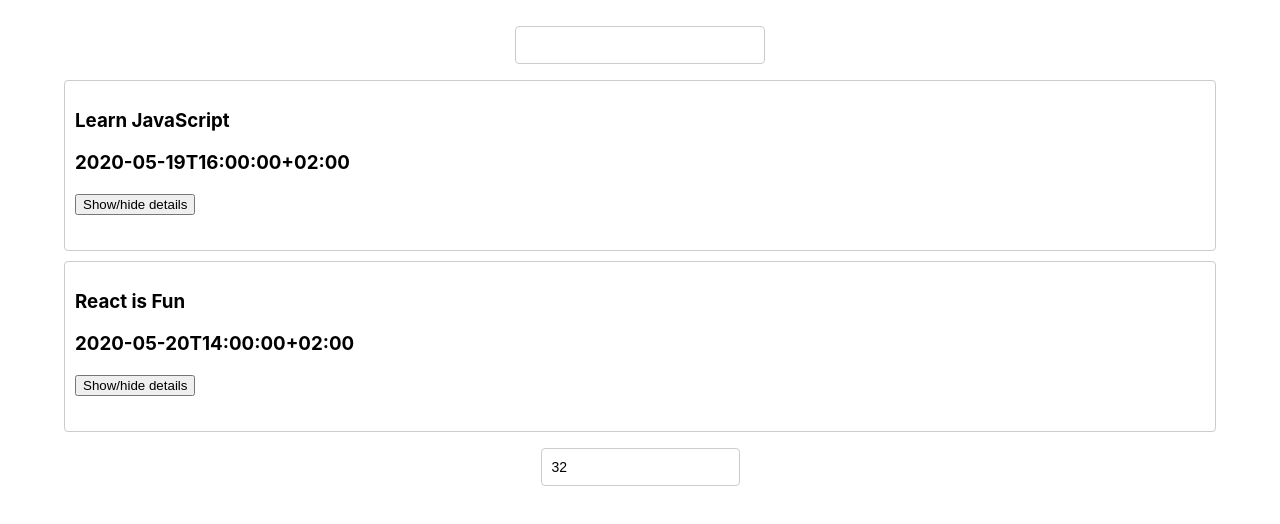
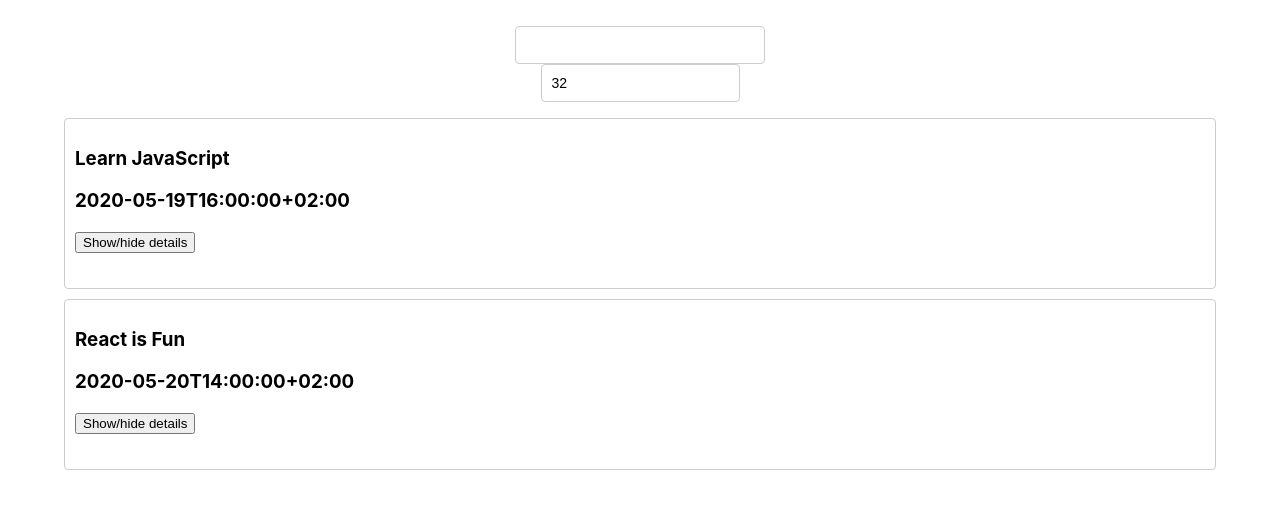
Before and after one commit to Nick-Dalby/Meet-App, a React (Create React App) app: page / in a window 1280 px wide. Shown: the top 524 px of the page. Built offline with nearby package versions, Linux system fonts and the light colour scheme.

Commit message:
moved number of events element

```diff
--- a/src/App.jsx
+++ b/src/App.jsx
@@ -41,8 +41,8 @@
           locations={this.state.locations}
           updateEvents={this.updateEvents}
         />
+        <NumberOfEvents />
         <EventList events={this.state.events} />
-        <NumberOfEvents />
       </div>
     )
   }
```
